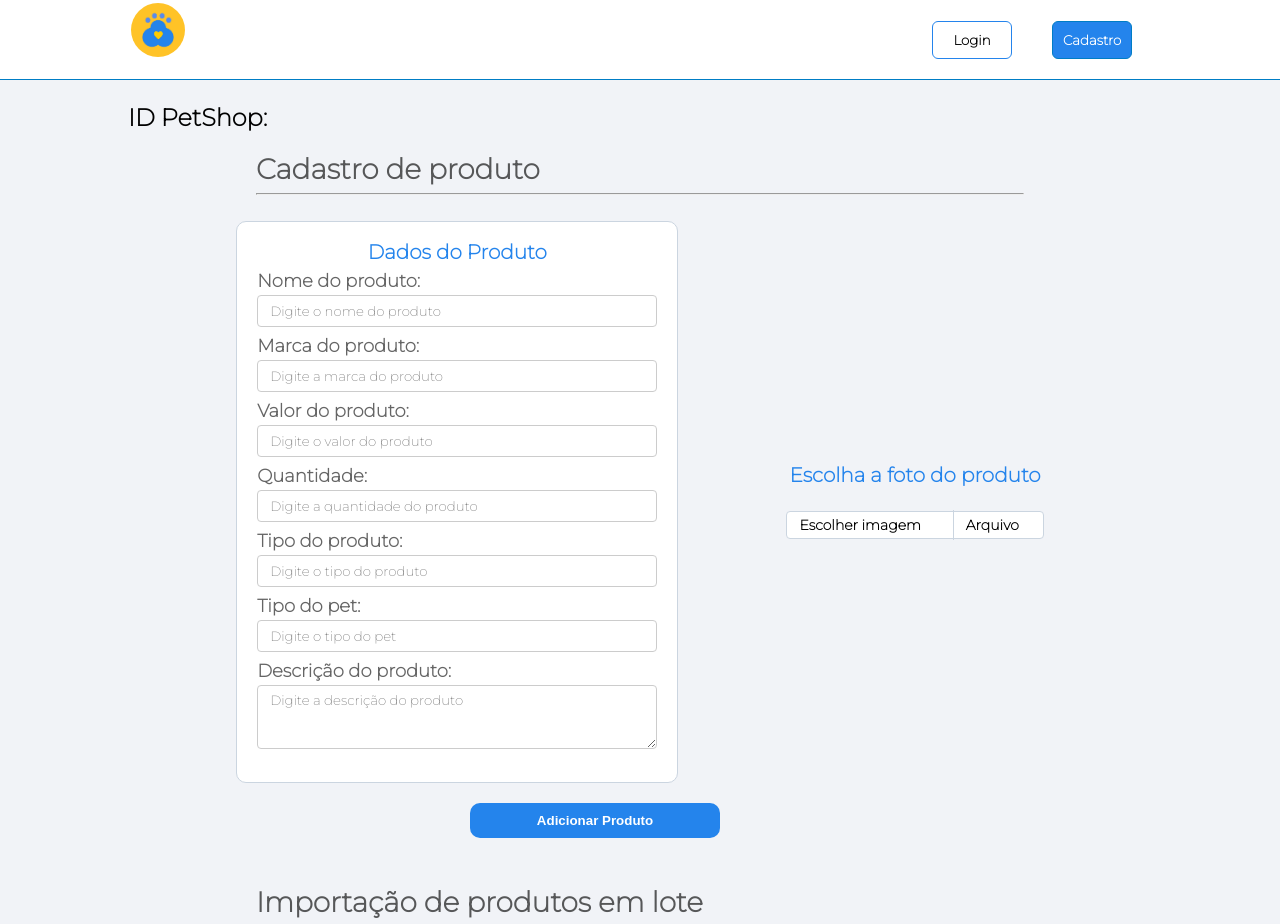
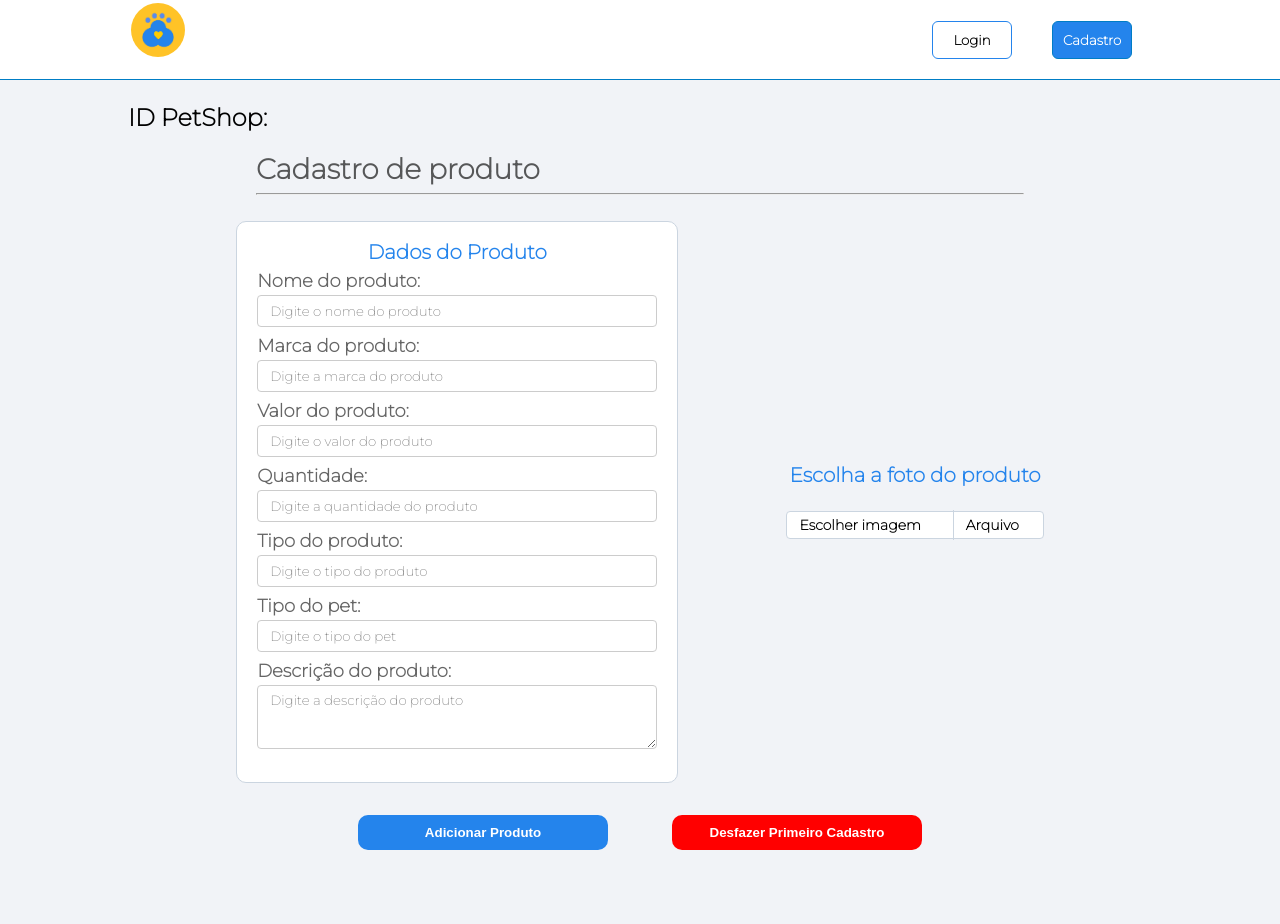
Before and after one commit to NicolasRuiz10/BandTec-3ADSA-2021-2, a React (Create React App) app in the folder iPet - WEB - React/ipet-web/: page /petshop/cadastro-produtos in a window 1280 px wide. Shown: the top 924 px of the page. Built offline with nearby package versions, Linux system fonts and the light colour scheme.

Commit message:
implementação da fila

```diff
--- a/iPet - WEB - React/ipet-web/src/PagesPetshop/CadastroProdutos/CadastroProdutos.css
+++ b/iPet - WEB - React/ipet-web/src/PagesPetshop/CadastroProdutos/CadastroProdutos.css
@@ -42,21 +42,21 @@
     border: 1px solid #CBD5E0;
 }
 
-.buttonsfinal-div button{
+.section-btn-adicionar button{
     width: 250px;
     height: 35px;
     float: left;
     color: #fff;
     font-weight: bold;
-    margin: 20px 470px;
     border-radius: 10px;
+    margin-top: 5%;
     border: none;
     opacity: 1;
     background-color: #2484EC;
     margin-bottom: 50px;
 }
 
-.buttonsfinal-div button:hover{
+.section-btn-adicionar button:hover{
     cursor: pointer;
     opacity: 0.9;
 }
@@ -149,6 +149,11 @@
     background-color: #2484EC;
     color: #fff;
     outline: none;
+    margin-right: 10%;
+}
+
+#desfazer-primeiro-produto{
+    background: #FF0000;
 }
 
 #btn-desfazer button{
@@ -306,6 +311,14 @@
     width: 100%;
 }
 
+.section-btn-adicionar{
+    display: flex;
+    width:50%;
+    margin: auto;
+    justify-content: center;
+    align-items:center
+}
+
 .importacaoTitle {
     position: relative;
     margin-left: 100px;
--- a/iPet - WEB - React/ipet-web/src/PagesPetshop/CadastroProdutos/CadastroProdutos.jsx
+++ b/iPet - WEB - React/ipet-web/src/PagesPetshop/CadastroProdutos/CadastroProdutos.jsx
@@ -22,6 +22,27 @@ export default function CadastroProdutos() {
   const [tipoPet, setTipoPet] = useState("");
   const [descricao, setDescricao] = useState("");
 
+  async function desfazePrimeiroCadastro() {
+    axios.delete(`http://localhost:8080/produtos/desfazerPrimeirocadastro/${idPetshop}`)
+    .then((resp) => {
+      console.log(resp.status);
+      if (resp.status === 200) {
+        setShowToast(true);
+        setColorToast("green");
+        setTextToast("Primeiro produto excluido com sucesso");
+      } else if (resp.status === 204){
+        setShowToast(true);
+        setColorToast("red");
+        setTextToast("Não há produto para ser excluido");
+      } else {
+        setShowToast(true);
+        setColorToast("red");
+        setTextToast("Erro inesperado");
+      }
+    })
+
+  }
+
    async function gravar() {
      console.log('idPet', idPetshop);
      const response = await axios
@@ -35,7 +56,6 @@ export default function CadastroProdutos() {
         tipoProduto: tipoProduto,
         IdPet: idPetshop
       })
-    console.log("meu id", response.data);
     var formatImg = new FormData();
     formatImg.append("foto", img);
     if (response.data) {
@@ -175,10 +195,13 @@ export default function CadastroProdutos() {
           <input id="imagem" type="file" onChange={setValueImg} />
         </div>
       </div>
-      <div className="buttonsfinal-div">
-        <button id="adicionar-produto" onClick={gravar}>
-          Adicionar Produto
-        </button>
+      <div className="section-btn-adicionar">
+          <button id="adicionar-produto" onClick={gravar}>
+            Adicionar Produto
+          </button>
+          <button id="desfazer-primeiro-produto" onClick={desfazePrimeiroCadastro}>
+            Desfazer Primeiro Cadastro
+          </button>
       </div>
       <div className="cadastroTitleDiv">
         <h1>Importação de produtos em lote</h1>
```
